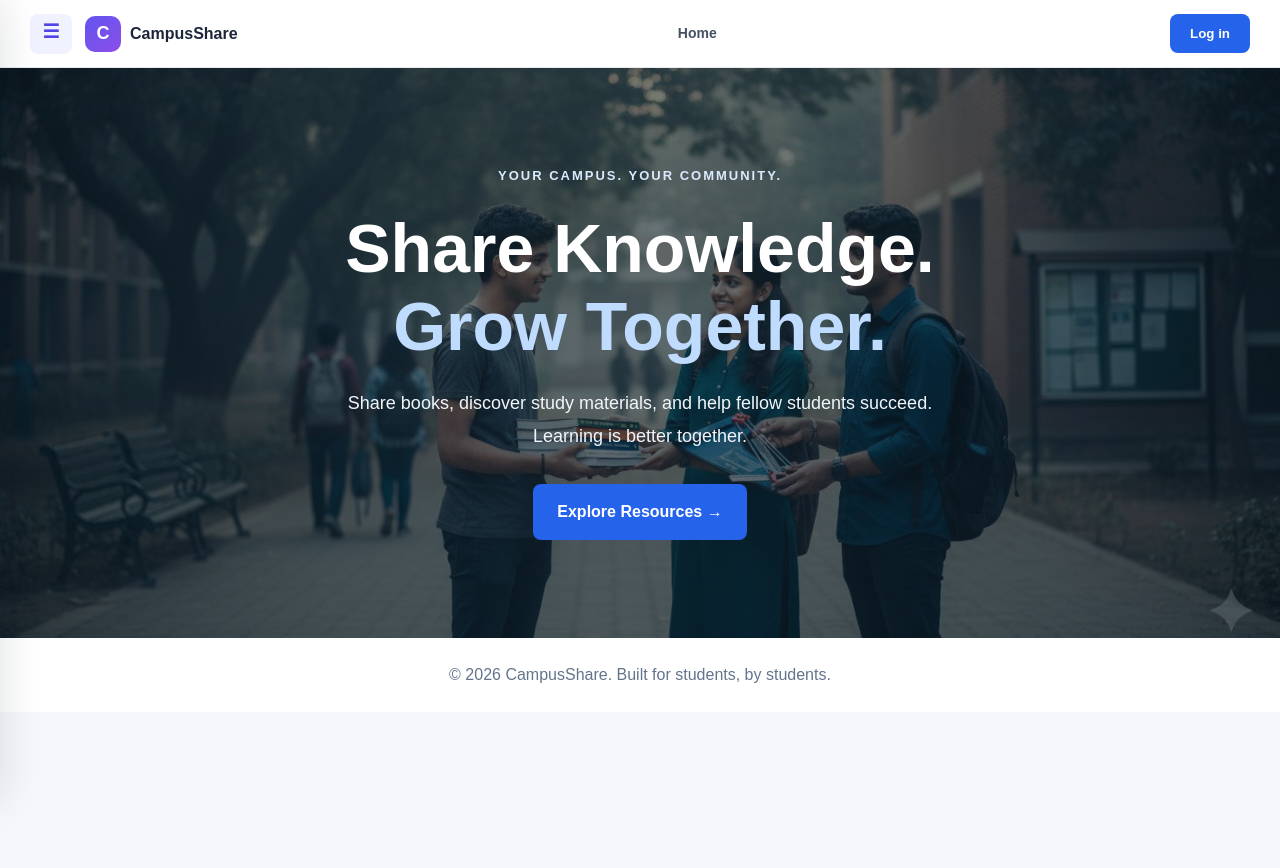
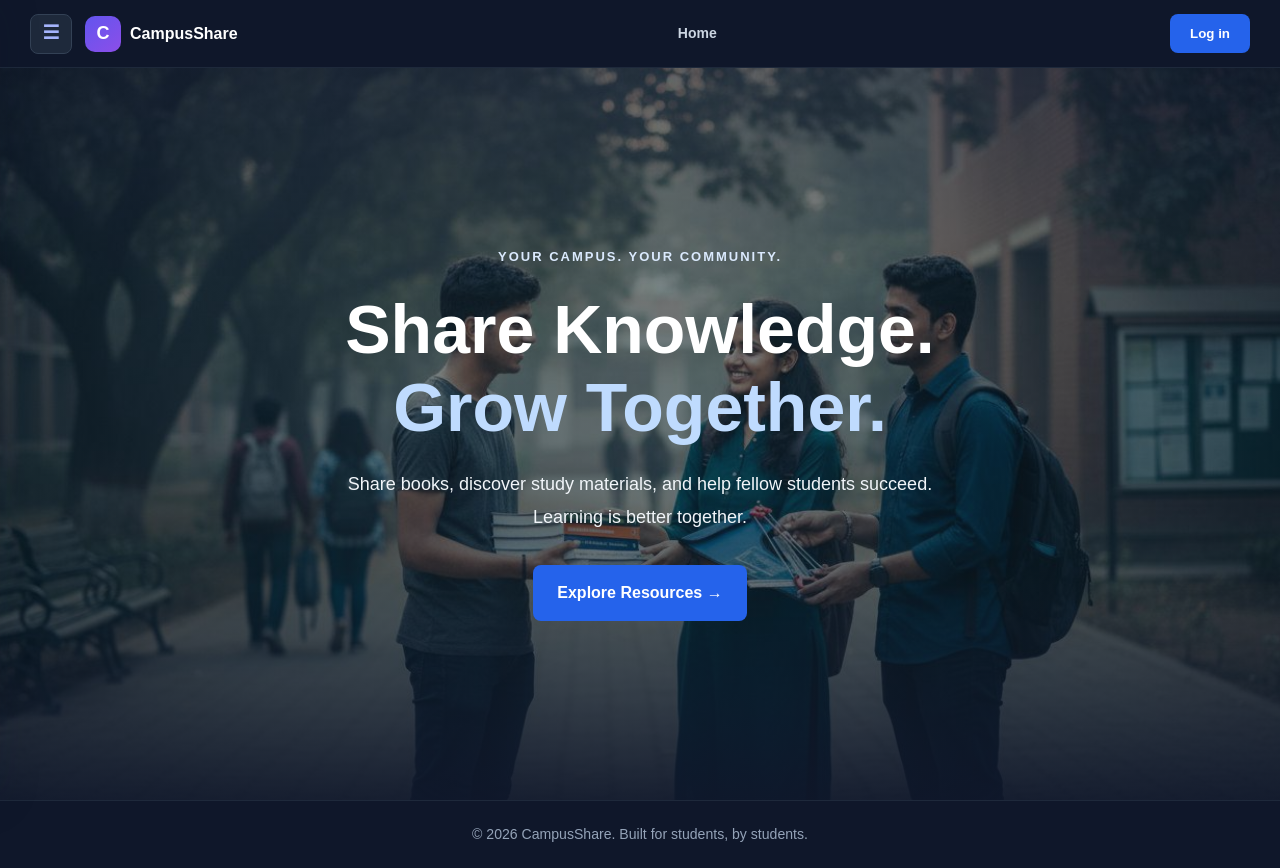
Before and after one commit to anupuikey8789/CampusShare, a plain HTML site: page FRONTEND/index.html in a window 1280 px wide. Before the commit the page ends 800 px from the top, so only its background shows below. Drawn offline with nearby package versions, Linux system fonts and the light colour scheme; a script that the page names is missing.

Commit message:
style(home): harmonize topbar, hero full-height, and footer color blending

```diff
--- a/FRONTEND/style.css
+++ b/FRONTEND/style.css
@@ -182,8 +182,9 @@ body {
     justify-content: space-between;
     gap: 16px;
     padding: 10px 30px;
-    border-bottom: 1px solid #e8eaf0;
-    background: #fff;
+    border-bottom: 1px solid #1e293b;
+    background: #0f172a;
+    color: #ffffff;
 }
 
 .topbar-leading {
@@ -197,7 +198,7 @@ body {
     display: flex;
     align-items: center;
     gap: 9px;
-    color: #1c263a;
+    color: #ffffff;
     text-decoration: none;
     white-space: nowrap;
 }
@@ -211,13 +212,14 @@ body {
 
 .topbar-brand strong {
     font-size: 16px;
+    color: #ffffff;
 }
 
 .topbar-page-title {
     min-width: 0;
     margin: 0 auto;
     overflow: hidden;
-    color: #465064;
+    color: #cbd5e1;
     font-size: 14px;
     font-weight: 600;
     text-overflow: ellipsis;
@@ -231,7 +233,7 @@ body {
 }
 
 .topbar-student-name {
-    color: #263044;
+    color: #f8fafc;
     font-size: 13px;
     font-weight: 600;
 }
@@ -244,7 +246,7 @@ body {
 .topbar-student-email {
     max-width: 190px;
     overflow: hidden;
-    color: #858d9c;
+    color: #94a3b8;
     font-size: 10px;
     text-overflow: ellipsis;
     white-space: nowrap;
@@ -261,10 +263,19 @@ body {
     min-width: 42px;
     min-height: 40px;
     padding: 8px 10px;
-    background: #f1f2ff;
-    color: #5146e5;
+    background: #1e293b;
+    color: #a5b4fc;
+    border: 1px solid #334155;
+    border-radius: 8px;
     font-size: 19px;
     line-height: 1;
+    cursor: pointer;
+    transition: all 0.15s ease;
+}
+
+.mobile-nav-toggle:hover {
+    background: #334155;
+    color: #ffffff;
 }
 
 .sidebar-backdrop {
@@ -306,20 +317,23 @@ select:focus-visible, textarea:focus-visible {
 
 .hero {
     position: relative;
-    min-height: 570px;
+    min-height: calc(100vh - 68px);
     display: flex;
     align-items: center;
     justify-content: center;
-    padding: 80px 8%;
+    padding: 70px 8%;
     text-align: center;
     color: white;
 
     background-image:
-    linear-gradient(
-        rgba(10, 25, 35, 0.55),
-        rgba(10, 25, 35, 0.65)
-    ),
-url("ChatGPT Image Oct 27, 2026, 04_01_37 PM.png");
+        linear-gradient(
+            180deg,
+            rgba(15, 23, 42, 0.65) 0%,
+            rgba(10, 25, 35, 0.50) 30%,
+            rgba(10, 25, 35, 0.60) 70%,
+            rgba(15, 23, 42, 0.95) 100%
+        ),
+        url("ChatGPT Image Oct 27, 2026, 04_01_37 PM.png");
 
     background-size: cover;
     background-position: center;
@@ -464,10 +478,12 @@ url("ChatGPT Image Oct 27, 2026, 04_01_37 PM.png");
 }
 
 footer {
-    padding: 24px;
+    padding: 22px 24px;
     text-align: center;
-    color: #64748b;
-    background: white;
+    color: #94a3b8;
+    background: #0f172a;
+    border-top: 1px solid #1e293b;
+    font-size: 0.88rem;
 }
 
 @media (max-width: 700px) {
```
